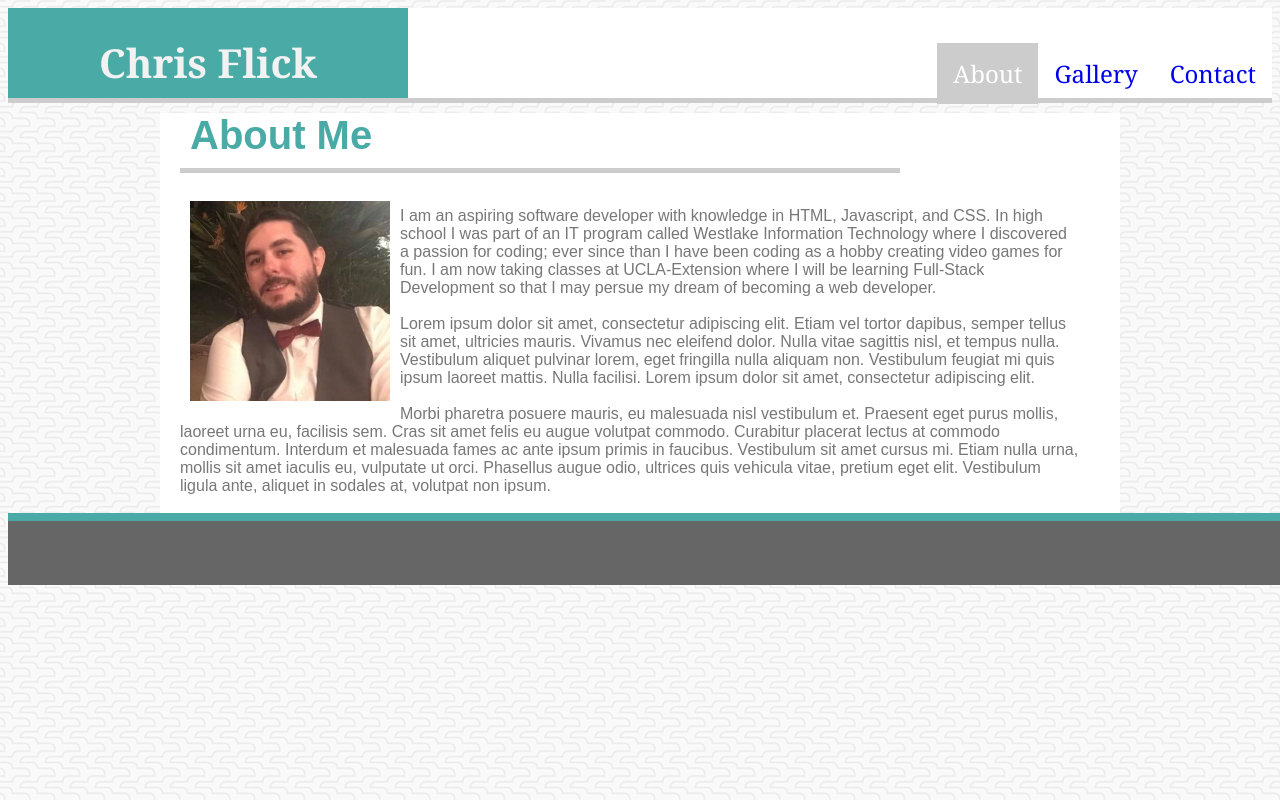
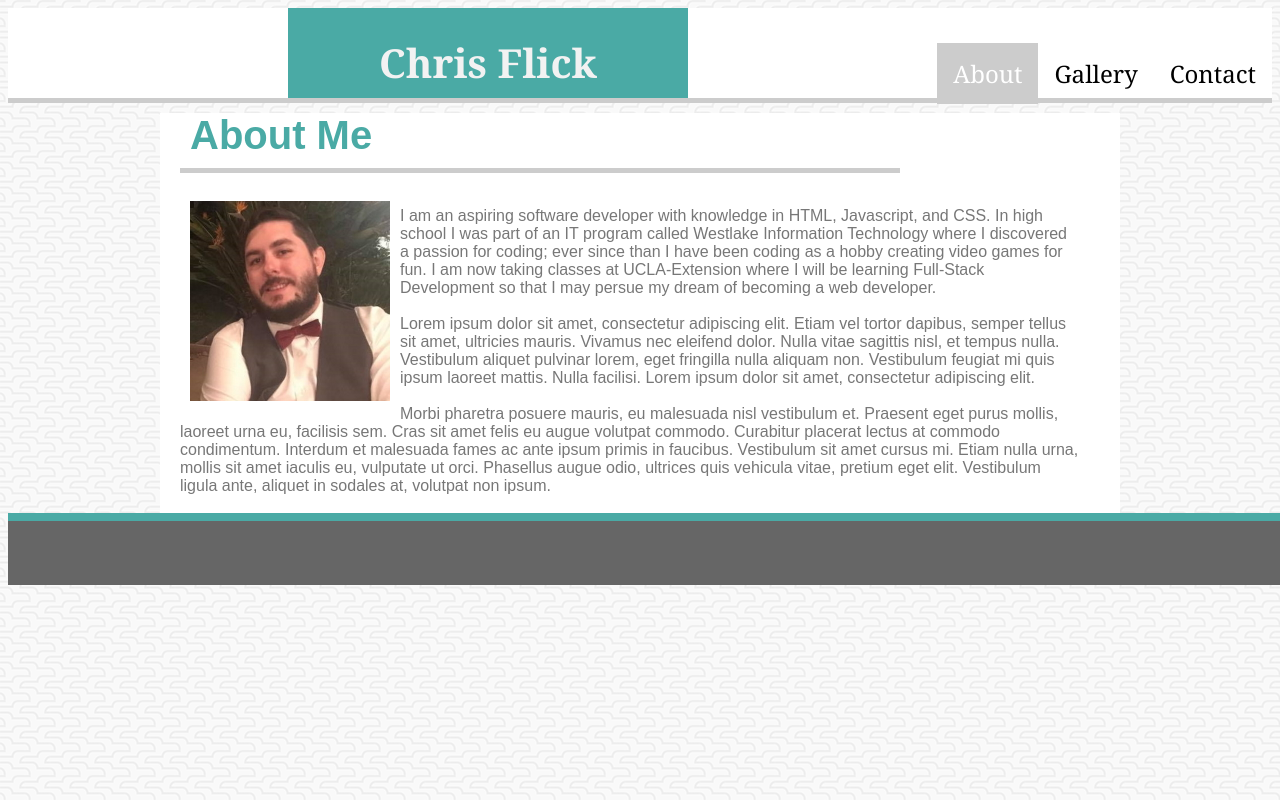
Before and after one commit to ChrisFlick/01-Homework, a plain HTML site: page src/index.html in a window 1280 px wide. Drawn offline with Linux system fonts and the light colour scheme.

Commit message:
Moved name to the right 280px

```diff
--- a/assets/css/style.css
+++ b/assets/css/style.css
@@ -12,12 +12,14 @@ header {
 }
 
 .name {
+    position: relative;
     background-color: #4aaaa5;
     height: 90px;
     width: 400px;
     float: left;
 
     text-align: center;
+    left: 280px;
   }
 
   .name h1 {
@@ -38,6 +40,7 @@ header {
 
 /* Style the links inside the navigation bar */
 .navbar a {
+    color: black;
     float: left;
     text-align: center;
     padding: 14px 16px;
@@ -71,7 +74,6 @@ h2 {
     color: #777777;
 
     position: relative;
-    float: center;
     margin-left: auto;
     margin-right: auto;
     display: block;
```
